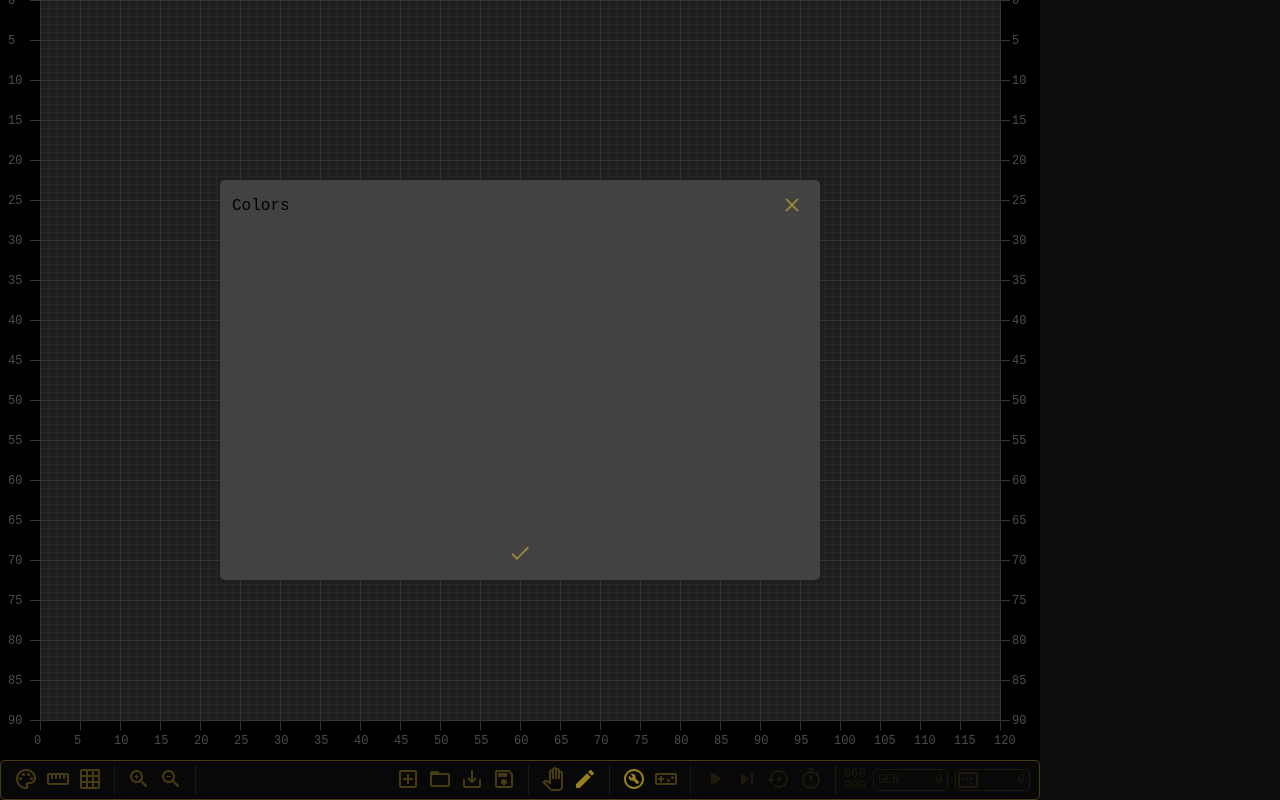
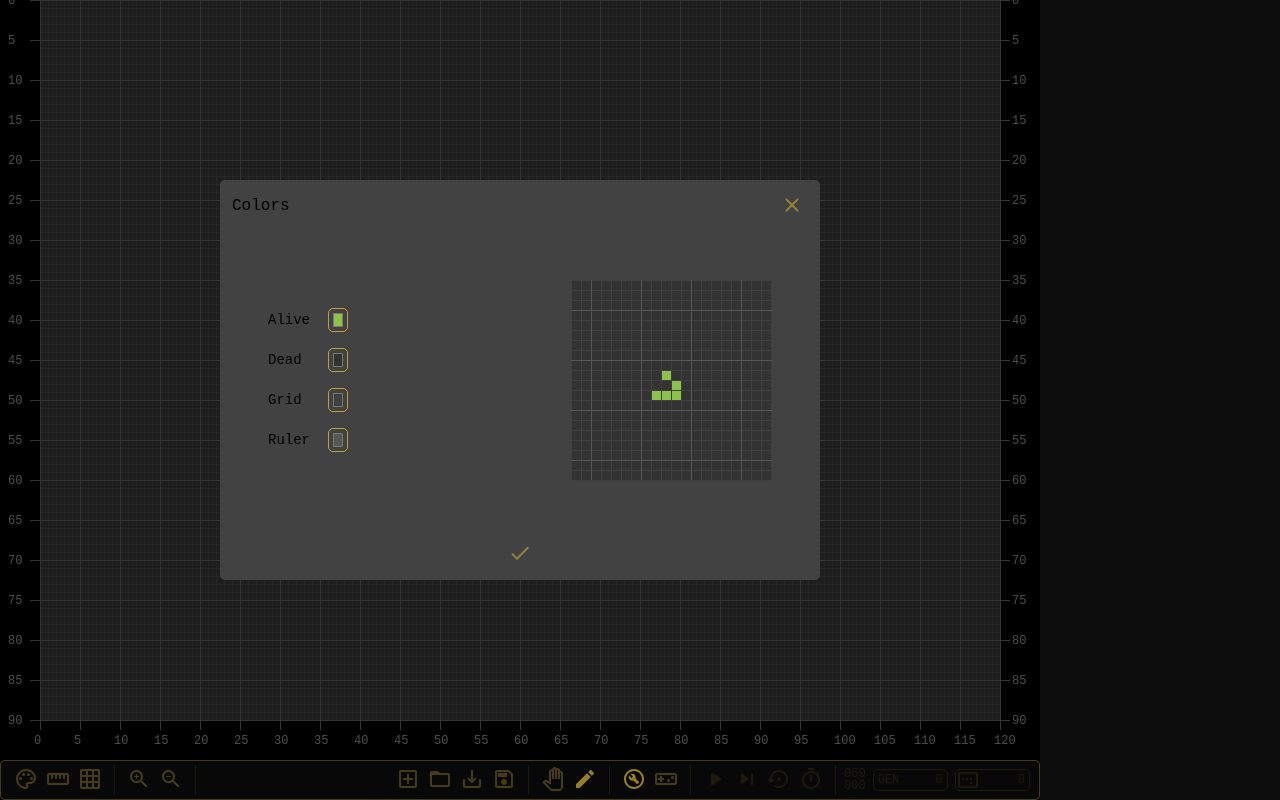
Before and after one commit to ffcoelho/game-of-life, an Angular app: page / in a window 1280 px wide. Both pictures are taken after a click on the button 26 px from the left and 820 px from the top of the page. Shown: the part 40-840 px from the top of the page. Built offline with nearby package versions, Linux system fonts and the light colour scheme.

Commit message:
colors modal

```diff
--- a/src/app/ui/modal/modal.component.html
+++ b/src/app/ui/modal/modal.component.html
@@ -23,8 +23,28 @@
         </div>
       </div>
     </div>
-    <div class="modal-body" *ngIf="type === 'colors'">
-
+    <div class="modal-body" [ngClass]="{'hide': type !== 'colors', 'colors': type === 'colors'}">
+      <div class="control" [formGroup]="modalForm" *ngIf="type === 'colors'">
+        <div class="form-control">
+          <span>Alive</span>
+          <input type="color" formControlName="alive" (change)="updatePreviewer()">
+        </div>
+        <div class="form-control">
+          <span>Dead</span>
+          <input type="color" formControlName="dead" (change)="updatePreviewer()">
+        </div>
+        <div class="form-control">
+          <span>Grid</span>
+          <input type="color" formControlName="grid" (change)="updatePreviewer()">
+        </div>
+        <div class="form-control">
+          <span>Ruler</span>
+          <input type="color" formControlName="lines" (change)="updatePreviewer()">
+        </div>
+      </div>
+      <div class="preview">
+        <canvas #previewer></canvas>
+      </div>
     </div>
     <div class="modal-footer">
       <app-button icon="check" (action)="updateColors()" *ngIf="type === 'colors'"></app-button>
--- a/src/app/ui/modal/modal.component.scss
+++ b/src/app/ui/modal/modal.component.scss
@@ -36,6 +36,10 @@
       align-items: flex-start;
       width: 96%;
       height: 280px;
+      p {
+        font-family: monospace;
+        font-size: 14px;
+      }
       .new-item {
         display: flex;
         justify-content: flex-start;
@@ -89,8 +93,6 @@
           border-radius: 5px;
           p {
             width: 80px;
-            font-family: monospace;
-            font-size: 14px;
             line-height: 32px;
             &.name {
               width: 180px;
@@ -121,6 +123,35 @@
           height: 260px;
         }
       }
+      .control {
+        margin-left: 36px;
+        .form-control {
+          display: flex;
+          justify-content: space-between;
+          align-items: center;
+          @include color-input;
+          width: 80px;
+          height: 40px;
+          span {
+            font-family: monospace;
+            font-size: 14px;
+          }
+        }
+      }
+      .preview {
+        width: 201px;
+        height: 201px;
+        margin-right: 36px;
+        background-color: rgba(0,0,100,0.2);
+      }
+      &.hide {
+        display: none;
+      }
+      &.colors {
+        flex-direction: row;
+        justify-content: space-between;
+        align-items: center;
+      }
     }
     .modal-footer {
       display: flex;
--- a/src/app/ui/modal/modal.component.ts
+++ b/src/app/ui/modal/modal.component.ts
@@ -1,6 +1,6 @@
-import { Component, OnInit, Input, Output, EventEmitter } from '@angular/core';
+import { Component, OnInit, Input, Output, EventEmitter, ViewChild, ElementRef } from '@angular/core';
 import { FormGroup, FormBuilder, Validators } from '@angular/forms';
-import { ConfigModel } from 'src/app/models/config.model';
+import { ConfigModel, ColorsModel } from 'src/app/models/config.model';
 
 @Component({
   selector: 'app-modal',
@@ -9,10 +9,15 @@ import { ConfigModel } from 'src/app/models/config.model';
 })
 export class ModalComponent implements OnInit {
 
+  @ViewChild('previewer', { static: true })
+  previewer: ElementRef<HTMLCanvasElement>;
+  private previewerCtx: CanvasRenderingContext2D;
+
   @Input() type: string;
   @Input() config: ConfigModel;
 
   @Output() exit: EventEmitter<null> = new EventEmitter();
+  @Output() colorsUpdate: EventEmitter<ColorsModel> = new EventEmitter();
   @Output() lifeLoad: EventEmitter<string> = new EventEmitter();
   @Output() lifeSave: EventEmitter<string> = new EventEmitter();
 
@@ -28,11 +33,12 @@ export class ModalComponent implements OnInit {
   initModal(): void {
     if (this.type === 'colors') {
       this.modalForm = this.formBuilder.group({
-        alive: [ this.config ],
-        dead: [ this.config ],
-        grid: [ this.config ],
-        lines: [ this.config ]
+        alive: [ this.config.colors.alive ],
+        dead: [ this.config.colors.dead ],
+        grid: [ this.config.colors.grid ],
+        lines: [ this.config.colors.lines ]
       });
+      this.initPreviewer();
       return;
     }
     this.modalForm = this.formBuilder.group({
@@ -53,7 +59,43 @@ export class ModalComponent implements OnInit {
     this.modalForm.get('name').patchValue('New Life');
   }
 
-  updateColors(): void {}
+  initPreviewer(): void {
+    this.previewer.nativeElement.width = 201;
+    this.previewer.nativeElement.height = 201;
+    this.previewerCtx = this.previewer.nativeElement.getContext('2d');
+    this.updatePreviewer();
+  }
+
+  updatePreviewer(): void {
+    this.previewerCtx.fillStyle = this.modalForm.get('dead').value;
+    this.previewerCtx.fillRect(0, 0, 201, 201);
+    this.previewerCtx.fillStyle = this.modalForm.get('alive').value;
+    this.previewerCtx.fillRect(91, 91, 10, 10);
+    this.previewerCtx.fillRect(101, 101, 10, 10);
+    this.previewerCtx.fillRect(101, 111, 10, 10);
+    this.previewerCtx.fillRect(91, 111, 10, 10);
+    this.previewerCtx.fillRect(81, 111, 10, 10);
+    this.previewerCtx.fillStyle = this.modalForm.get('grid').value;
+    this.previewerCtx.fillRect(0, 0, 1, 200);
+    this.previewerCtx.fillRect(0, 0, 200, 1);
+    for (let i = 10; i <= 200; i += 10) {
+      this.previewerCtx.fillRect(i, 0, 1, 200);
+      this.previewerCtx.fillRect(0, i, 201, 1);
+    }
+    this.previewerCtx.fillStyle = this.modalForm.get('lines').value;
+    this.previewerCtx.fillRect(20, 0, 1, 200);
+    this.previewerCtx.fillRect(70, 0, 1, 200);
+    this.previewerCtx.fillRect(120, 0, 1, 200);
+    this.previewerCtx.fillRect(170, 0, 1, 200);
+    this.previewerCtx.fillRect(0, 30, 201, 1);
+    this.previewerCtx.fillRect(0, 80, 201, 1);
+    this.previewerCtx.fillRect(0, 130, 201, 1);
+    this.previewerCtx.fillRect(0, 180, 201, 1);
+  }
+
+  updateColors(): void {
+    this.colorsUpdate.emit(this.modalForm.value);
+  }
 
   loadFile(): void {
     if (this.selected == null) {
--- a/src/app/universe/universe.component.html
+++ b/src/app/universe/universe.component.html
@@ -54,6 +54,7 @@
       [type]="modalType"
       [config]="cfg"
       (exit)="showLifeModal = false"
+      (colorsUpdate)="updateColors($event)"
       (lifeLoad)="loadLife($event)"
       (lifeSave)="saveLife($event)"
     ></app-modal>
--- a/src/app/universe/universe.component.ts
+++ b/src/app/universe/universe.component.ts
@@ -1,7 +1,7 @@
 import { Component, OnInit, ViewChild, ElementRef } from '@angular/core';
 import { DataService } from '../services/data.service';
 import { LifeService } from '../services/life.service';
-import { ConfigModel, PointModel, GRIDS, LIFE, UniverseModel } from '../models/config.model';
+import { ConfigModel, PointModel, GRIDS, LIFE, UniverseModel, ColorsModel } from '../models/config.model';
 import { UniverseDataModel } from '../models/data.model';
 
 @Component({
@@ -465,6 +465,12 @@ export class UniverseComponent implements OnInit {
     this.data.updateConfig(this.cfg);
   }
 
+  updateColors(colors: ColorsModel): void {
+    this.cfg.colors = colors;
+    this.data.updateConfig(this.cfg);
+    this.showLifeModal = false;
+  }
+
   loadLife(id: string): void {
     this.data.loadUniverse(id).then(
       (data: UniverseDataModel) => {
--- a/src/assets/styles/_mixins.scss
+++ b/src/assets/styles/_mixins.scss
@@ -50,3 +50,19 @@
     }
   }
 }
+
+@mixin color-input {
+  input {
+    width: 20px;
+    height: 24px;
+    padding: 0 2px;
+    background-color: transparent;
+    border: 1px solid $led-dim-color;
+    border-radius: 5px;
+    outline: none;
+    &:focus {
+      border: 1px solid $led-on-color;
+      color: $led-on-color;
+    }
+  }
+}
```
